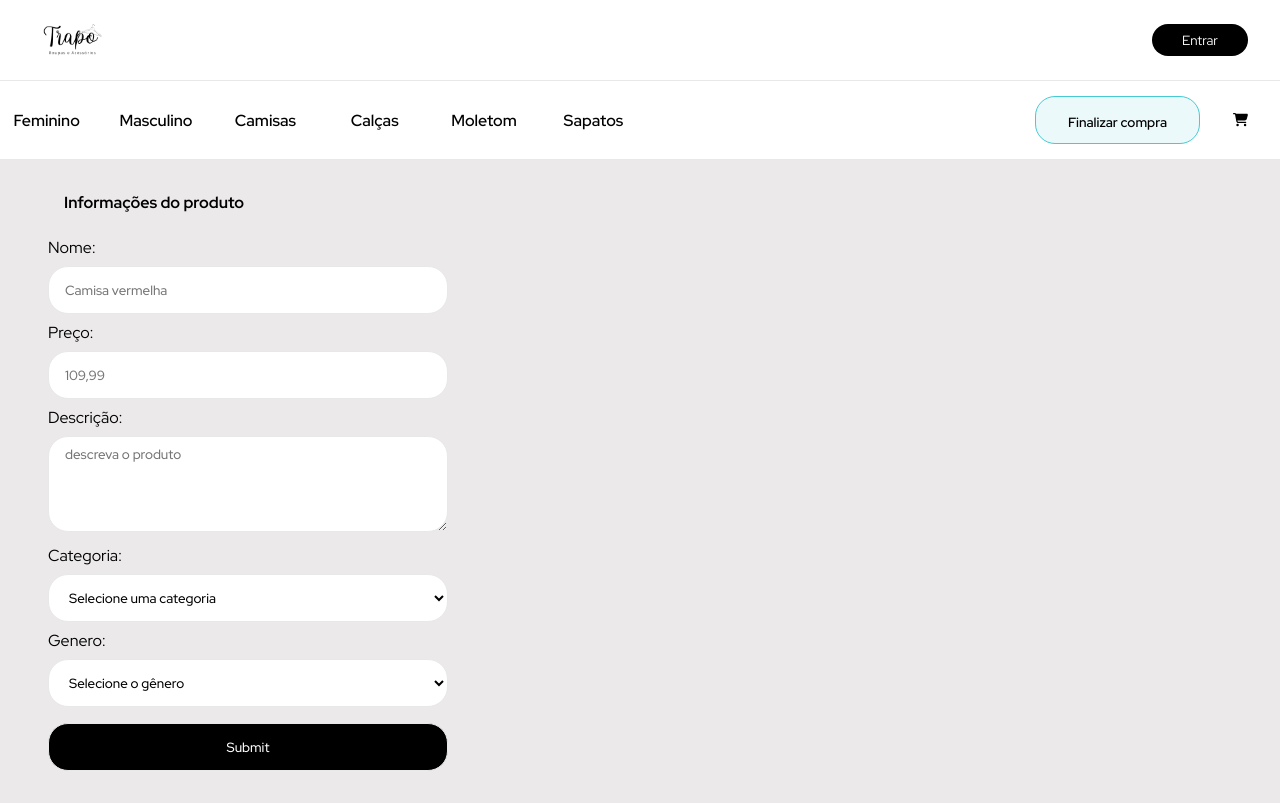
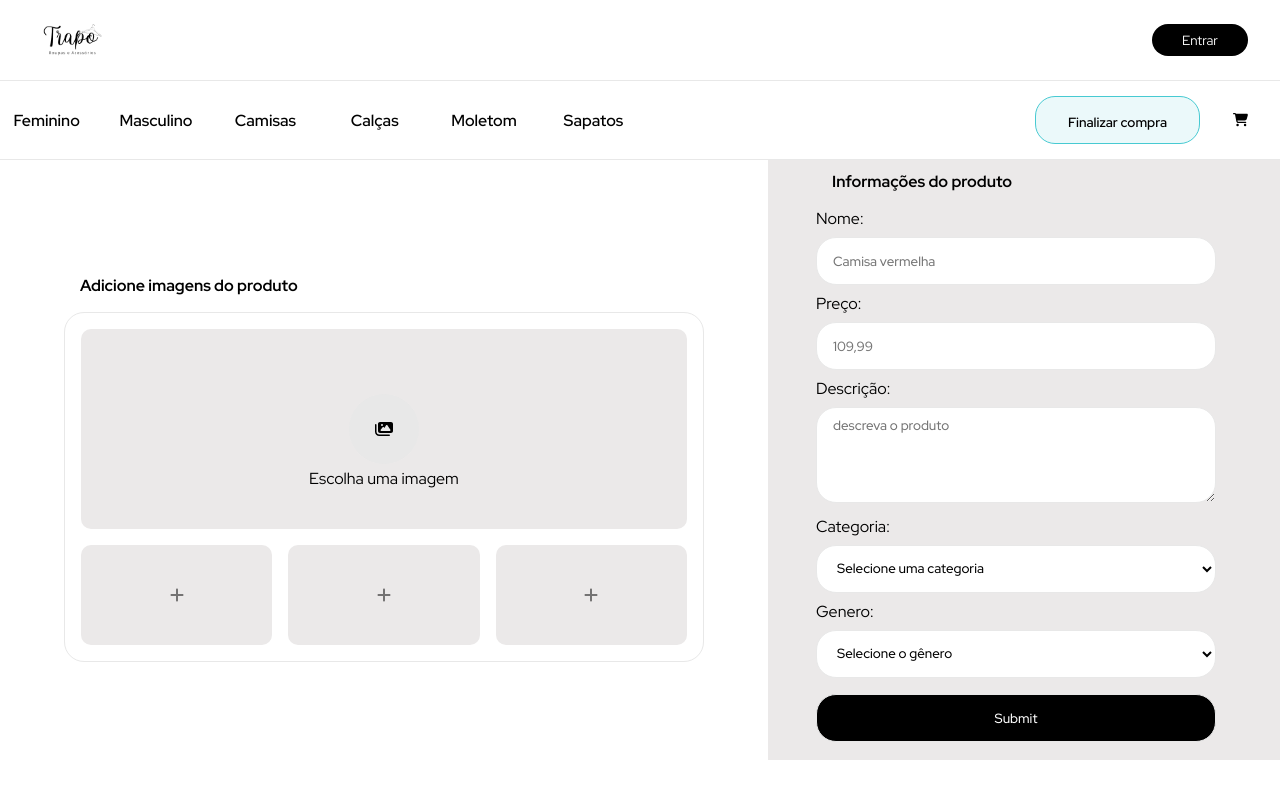
Before and after one commit to Talyson-Ferreira1/Trapo, a Next.js app: page /Register-product in a window 1280 px wide. Built offline with nearby package versions, Linux system fonts and the light colour scheme.

Commit message:
refactor: alterando a lógica do componente upload, afim de melhorar o submit para o componente pai

```diff
--- a/package.json
+++ b/package.json
@@ -17,7 +17,8 @@
     "formik": "^2.4.2",
     "next": "^13.4.6",
     "react": "18.2.0",
-    "react-dom": "18.2.0"
+    "react-dom": "18.2.0",
+    "react-toastify": "^9.1.3"
   },
   "devDependencies": {
     "eslint": "^8.43.0",
--- a/src/app/Register-product/page.jsx
+++ b/src/app/Register-product/page.jsx
@@ -1,18 +1,23 @@
 'use client';
 import { useEffect, useState } from 'react';
-
-import { getFirestore, collection, setDoc, doc } from 'firebase/firestore';
+import { getFirestore, collection, setDoc, doc, getDoc } from 'firebase/firestore';
 import { appFirebase } from '@/services/firebase';
+import { ToastContainer, toast } from 'react-toastify';
 
 import RegisterProductInfo from '../components/register-product-information/register-information';
+import RegisterProductImage from '../components/register-product-image/Upload-Image';
 
+import 'react-toastify/dist/ReactToastify.css';
 import './style.css';
 
 export default function Register() {
-  const [currentProduct, setCurrentroduct] = useState({
-    product_information: '',
-    product_images: '',
-  });
+  const [toastMessage, setToastMessage] = useState(false)
+  const [submitImage, setSubmitImage] = useState(false)
+  const [currentProduct, setCurrentProduct] = useState({
+    productInformation:"",
+    productImage:""
+  })
+
 
   const db = getFirestore(appFirebase);
 
@@ -20,15 +25,34 @@ export default function Register() {
   const docRef = doc(SendProductCollection, 'AllProducts');
 
   const sendAllProductInformation = () => {
-
-    console.log("informações enviadas")
+    const id = generateProductId();
+    sendInformation(id, currentProduct.productInformation)
 
   };
 
   const getProductInformation = (info) => {
-    const id = generateProductId();
-    sendInformation(id, info)
+    setCurrentProduct(prev => ({
+      ...prev,
+      productInformation: info
+    }))
+
+    setSubmitImage(true)
   };
+
+  useEffect(()=>{
+
+    if(currentProduct.productInformation !== ""){
+      console.log(currentProduct.productInformation)
+
+    }
+
+    if(currentProduct.productImage !== ""){
+      console.log(currentProduct.productImage)
+
+    }
+
+
+  },[currentProduct])
 
   const generateProductId = () => {
     const characters =
@@ -45,23 +69,74 @@ export default function Register() {
   };
 
   const sendInformation = async (id, produto) => {
-    console.log(id);
-    console.log(produto);
-    let arrayProduct = Object.values(produto);
+
+    setToastMessage(true)
+
     try {
-      const data = arrayProduct.map((array) => ({ array }));
-      await setDoc(docRef, { [id]: [...data] });
+      const docSnapshot = await getDoc(docRef);
+      const existingData = docSnapshot.exists() ? docSnapshot.data() : {};
+
+      const newData = {
+        ...existingData,
+        [id]: {
+          ...produto,
+        },
+      };
+
+      await setDoc(docRef, newData);
 
       console.log('Dados adicionados com sucesso!');
+      toast.success('Produto cadastrado');
+
     } catch (error) {
       console.error('Erro ao adicionar dados:', error);
+      toast.error('Erro ao cadastrar');
+
     }
   };
 
+  toast.success({
+    position: "top-right",
+    autoClose: 2000,
+    hideProgressBar: false,
+    closeOnClick: true,
+    pauseOnHover: true,
+    draggable: true,
+    progress: undefined,
+    theme: "colored",
+  });
+
+  toast.error( {
+    position: "top-right",
+    autoClose: 2000,
+    hideProgressBar: false,
+    closeOnClick: true,
+    pauseOnHover: true,
+    draggable: true,
+    progress: undefined,
+    theme: "colored",
+  });
 
 
   return (
     <main className="container-Register">
+
+      {(toastMessage)&&(
+
+        <ToastContainer
+        position="top-right"
+        autoClose={2000}
+        hideProgressBar={false}
+        newestOnTop={false}
+        closeOnClick
+        rtl={false}
+        pauseOnFocusLoss
+        draggable
+        pauseOnHover
+        theme="colored"
+        />
+      )}
+      <RegisterProductImage submit={submitImage} />
       <RegisterProductInfo sendInfo={getProductInformation} />
     </main>
   );
--- a/src/app/Register-product/style.css
+++ b/src/app/Register-product/style.css
@@ -0,0 +1,7 @@
+.container-Register {
+    width: 100%;
+    height: 600px;
+    display: grid;
+    grid-template-columns: 60% 50%;
+    grid-template-rows: 100%;
+}
--- a/src/app/components/register-product-image/Upload-Image.jsx
+++ b/src/app/components/register-product-image/Upload-Image.jsx
@@ -1,10 +1,11 @@
-import PropTypes from 'prop-types';
+import { useState } from 'react';
 import { FontAwesomeIcon } from '@fortawesome/react-fontawesome';
 import { faImages, faPlus } from '@fortawesome/free-solid-svg-icons';
+import { useFormik } from 'formik';
+import PropTypes from 'prop-types';
+
 import './style.css';
-import { useState } from 'react';
-
-export default function UploadImage({ sendImage, warning }) {
+export default function UploadImage({ submit }) {
   const [images, setImages] = useState({});
 
   const handleImageChange = (event) => {
@@ -47,93 +48,99 @@ export default function UploadImage({ sendImage, warning }) {
     event.target.value = null; // Limpa o valor do input para permitir seleções consecutivas do mesmo arquivo
   };
 
+  const initialValues = {
+    image_1: '',
+    image_2: '',
+    image_3: '',
+    image_4: ''
+  }
+
+  const onSubmit = values => {
+    console.log(values)
+  }
+
+  const validate = values => {
+
+  }
+
+  const formik = useFormik({
+    initialValues,
+    onSubmit,
+    validate
+  });
+
   return (
     <section className="container-upload-image">
       <h2>Adicione imagens do produto</h2>
-      {warning === true && (
-        <span className="warning">Adicione no mínimo uma foto</span>
-      )}
-      <div className="images-uploaded">
-        <label htmlFor="primary-input" className="primary-input-label">
+
+      <form onSubmit={formik.handleSubmit} className="images-uploaded">
+
+        <label htmlFor="image_1" className="primary-input-label">
+
           <div className="container-icon-image-upload">
-            <FontAwesomeIcon className="icon-image-upload" icon={faImages} />
+            <FontAwesomeIcon
+              className="icon-image-upload"
+              icon={faImages} />
+
           </div>
+
           <span className="text-icon-image-upload">Escolha uma imagem</span>
+
           <input
-            id="primary-input"
             type="file"
-            name="primary"
-            onChange={handlePrimaryImageChange}
-            onClick={handleFileClick} // Adiciona um evento de clique para limpar o valor do input
+            name="image_1"
+            {...formik.getFieldProps("image_1")}
           />
-          {images.primary && (
-            <img
-              src={images.primary}
-              alt="Imagem selecionada"
-              className="imageload"
-            />
-          )}
+
+
         </label>
 
-        <label htmlFor="secondary-input-0" className="secondary-input-label">
-          <FontAwesomeIcon className="icon-image-plus" icon={faPlus} />
+        <label htmlFor="image_2" className="secondary-input-label">
+
+          <FontAwesomeIcon
+            className="icon-image-plus"
+            icon={faPlus} />
+
           <input
-            id="secondary-input-0"
             type="file"
-            name="secondary-0"
-            onChange={handleImageChange}
-            onClick={handleFileClick} // Adiciona um evento de clique para limpar o valor do input
+            name="image_2"
+            {...formik.getFieldProps("image_2")}
           />
-          {images['secondary-0'] && (
-            <img
-              src={images['secondary-0']}
-              alt="Imagem selecionada"
-              className="imageload"
-            />
-          )}
+
         </label>
 
-        <label htmlFor="secondary-input-1" className="secondary-input-label">
-          <FontAwesomeIcon className="icon-image-plus" icon={faPlus} />
+        <label htmlFor="image_3" className="secondary-input-label">
+
+          <FontAwesomeIcon
+            className="icon-image-plus"
+            icon={faPlus} />
+
           <input
-            id="secondary-input-1"
             type="file"
-            name="secondary-1"
-            onChange={handleImageChange}
-            onClick={handleFileClick} // Adiciona um evento de clique para limpar o valor do input
+            name="image_3"
+            {...formik.getFieldProps("image_3")}
           />
-          {images['secondary-1'] && (
-            <img
-              src={images['secondary-1']}
-              alt="Imagem selecionada"
-              className="imageload"
-            />
-          )}
+
         </label>
 
-        <label htmlFor="secondary-input-2" className="secondary-input-label">
-          <FontAwesomeIcon className="icon-image-plus" icon={faPlus} />
+        <label htmlFor="image_4" className="secondary-input-label">
+
+          <FontAwesomeIcon
+            className="icon-image-plus"
+            icon={faPlus} />
+
           <input
-            id="secondary-input-2"
             type="file"
-            name="secondary-2"
-            onChange={handleImageChange}
-            onClick={handleFileClick} // Adiciona um evento de clique para limpar o valor do input
+            name="image_4"
+            {...formik.getFieldProps("image_4")}
           />
-          {images['secondary-2'] && (
-            <img
-              src={images['secondary-2']}
-              alt="Imagem selecionada"
-              className="imageload"
-            />
-          )}
+
         </label>
-      </div>
+      </form>
     </section>
   );
 }
 
 UploadImage.propTypes = {
-  sendImage: PropTypes.func.isRequired,
-  warning: PropTypes.bool.isRequired, // Corrigido o tipo de prop "warning" para bool
+  submit: PropTypes.func.isRequired,
 };
--- a/src/app/components/register-product-information/register-information.jsx
+++ b/src/app/components/register-product-information/register-information.jsx
@@ -152,7 +152,7 @@ export default function RegisterProductInfo({ sendInfo }) {
 
         <input
           type="submit"
-          className="send-description-product"
+          className="send-information-product"
         />
       </form>
     </section>
@@ -160,6 +160,5 @@ export default function RegisterProductInfo({ sendInfo }) {
 }
 
 RegisterProductInfo.propTypes = {
-  sendInfo: PropTypes.func.isRequired,
-  listenerSubmit: PropTypes.func.isRequired,
+  sendInfo: PropTypes.func.isRequired
 };
--- a/src/app/components/register-product-information/style.css
+++ b/src/app/components/register-product-information/style.css
@@ -3,7 +3,7 @@
     display: flex;
     justify-content: center;
     flex-direction: column;
-    padding: 1rem 3rem;
+    padding: .5rem 3rem;
     width: 100%;
     height: 100%;
     overflow-x: hidden;
@@ -12,7 +12,7 @@
 
 .form-info-poduct h2 {
     font-size: 1rem;
-    padding: 1rem;
+    padding: .5rem 1rem;
 }
 
 .form-info-poduct form {
@@ -31,7 +31,7 @@
 .description-product,
 .category-product,
 .gener-product,
-.send-description-product{
+.send-information-product{
     position: relative;
     outline: none;
     border-radius: 20px;
@@ -47,10 +47,9 @@
 
 .description-product {
     height: 6rem;
-
 }
 
-.send-description-product {
+.send-information-product {
 
     background: black;
     cursor: pointer;
```
Also changed, not shown: 1 other file (tests, documents, lock files or other folders).
